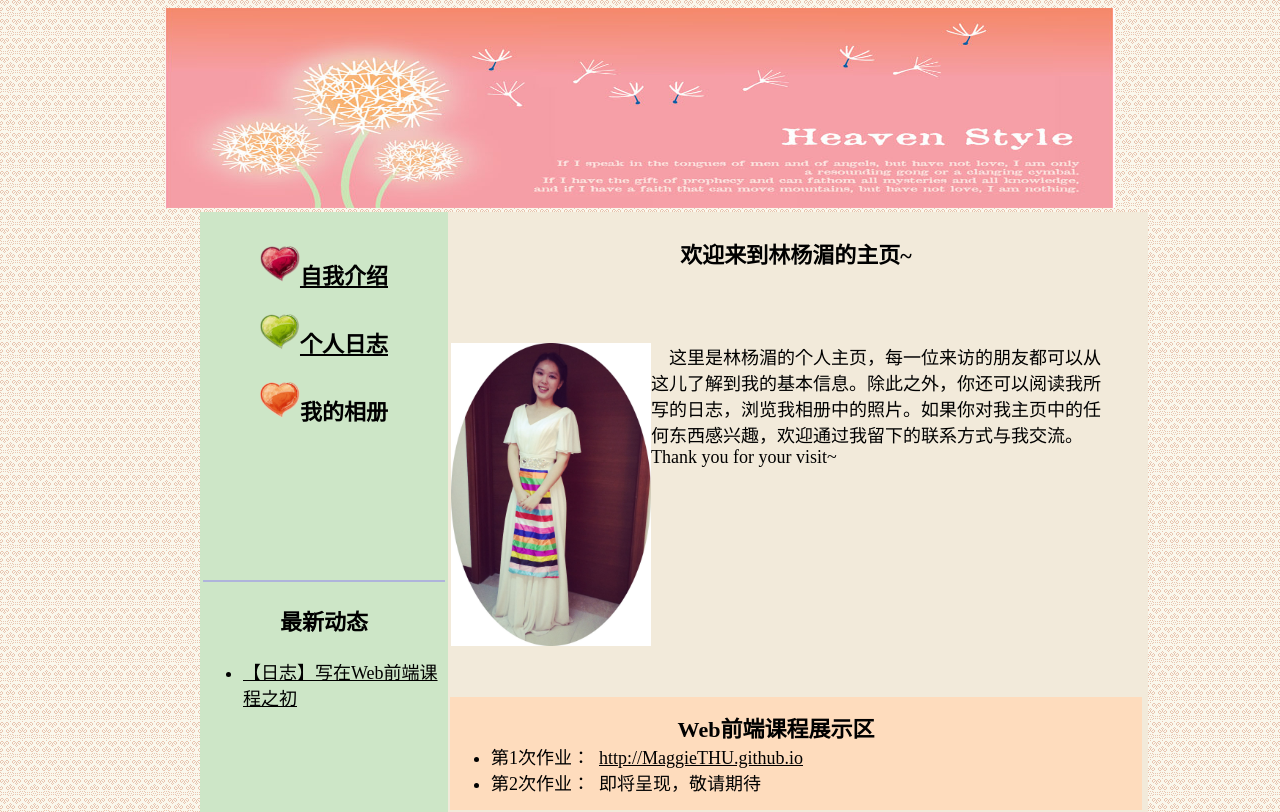
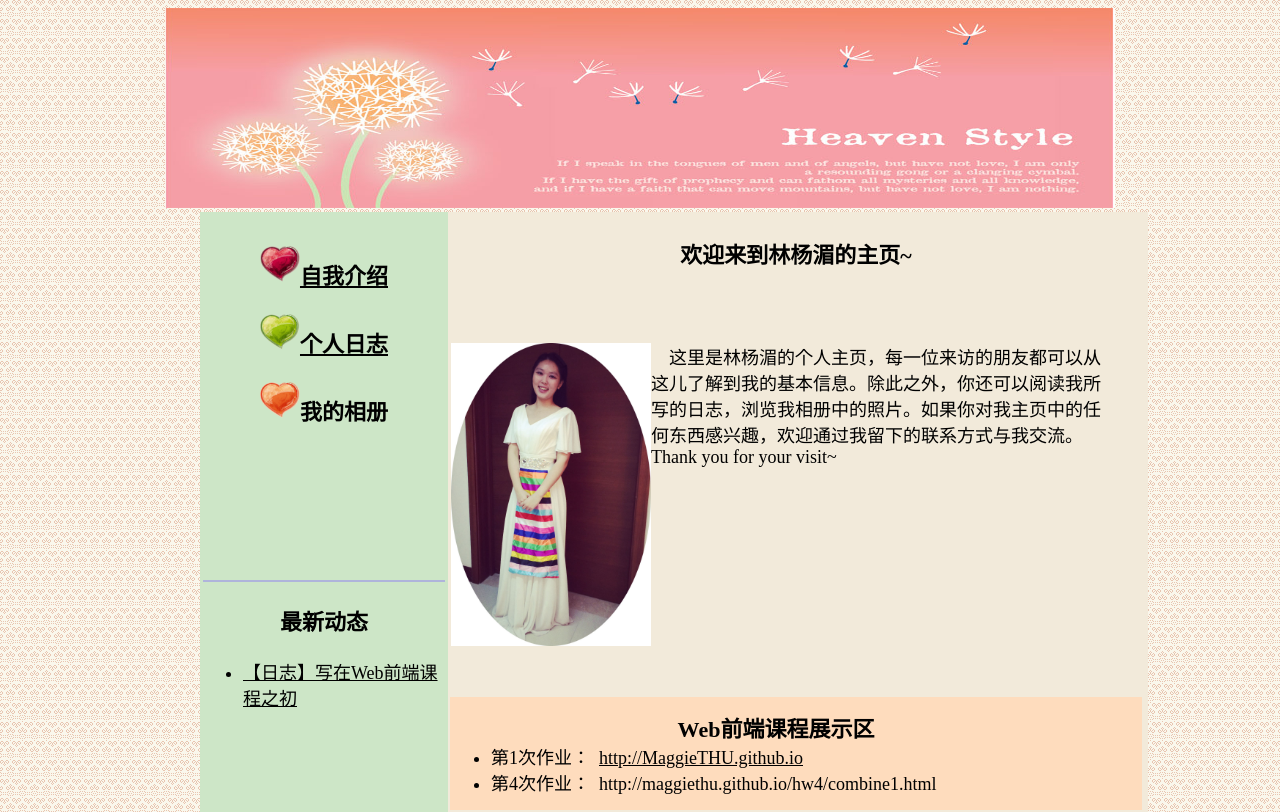
Before and after one commit to MaggieTHU/MaggieTHU.github.io, a plain HTML site: page index.html in a window 1280 px wide. Drawn offline with Linux system fonts and the light colour scheme.

Commit message:
添加hw4链接

```diff
--- a/index.html
+++ b/index.html
@@ -86,7 +86,7 @@
 <p id="divide_mid" align="center"><strong>Web前端课程展示区</strong></p>
 <ul align = "left" id="divide_midcontent">
 	<li>第1次作业：&nbsp&nbsp<a href="http://maggiethu.github.io" target="new">http://MaggieTHU.github.io</a></li>
-	<li>第2次作业：&nbsp&nbsp即将呈现，敬请期待</li>
+	<li>第4次作业：&nbsp&nbsphttp://maggiethu.github.io/hw4/combine1.html</li>
 </ul>
 </td>
 </tr>
```
